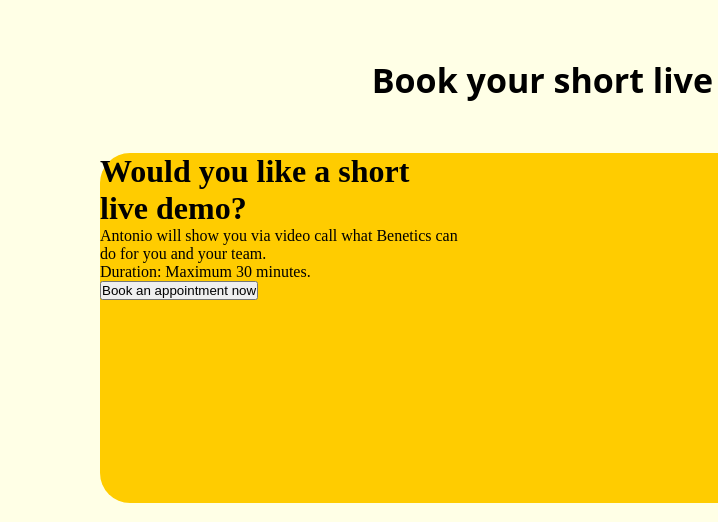
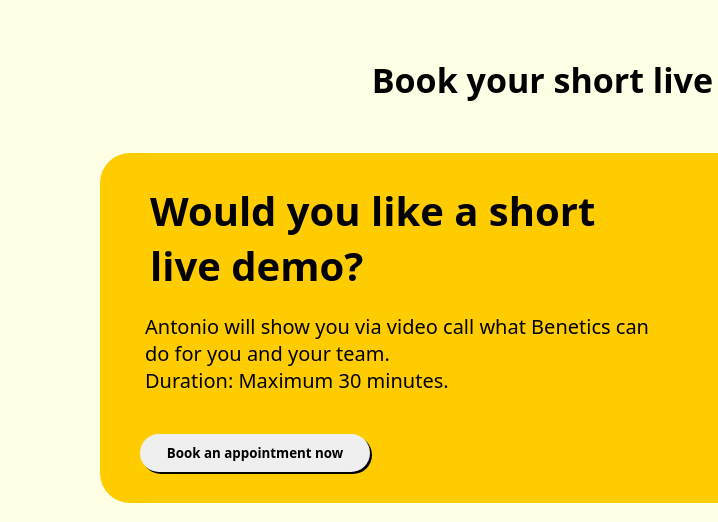
Before and after one commit to faiyankhan/Benetics, a plain HTML site: page index.html in a window 1280 px wide. Shown: the part 1187-1709 px from the top of the page, 0-718 px from the left. Drawn offline with Linux system fonts and the light colour scheme.

```diff
--- a/styles.css
+++ b/styles.css
@@ -205,3 +205,27 @@
     border-radius: 30px;
     margin-right: 20px;
 }
+
+#text1{
+    margin: 30px 30px 0 50px;
+    font-size:40px;
+    font-family: system-ui, -apple-system, BlinkMacSystemFont, 'Segoe UI', Roboto, Oxygen, Ubuntu, Cantarell, 'Open Sans', 'Helvetica Neue', sans-serif;
+}
+
+#text2{
+    margin-top: 20px;
+    margin-left: 45px;
+    font-size: 20px;
+    font-family: system-ui, -apple-system, BlinkMacSystemFont, 'Segoe UI', Roboto, Oxygen, Ubuntu, Cantarell, 'Open Sans', 'Helvetica Neue', sans-serif;
+}
+
+#btn4{
+    margin: 40px;
+    padding: 10px;
+    width: 230px;
+    border-radius: 30px;
+    font-weight: 700;
+    font-family: system-ui, -apple-system, BlinkMacSystemFont, 'Segoe UI', Roboto, Oxygen, Ubuntu, Cantarell, 'Open Sans', 'Helvetica Neue', sans-serif;
+    border: none;
+    box-shadow: 2px 2px black;
+}
```
